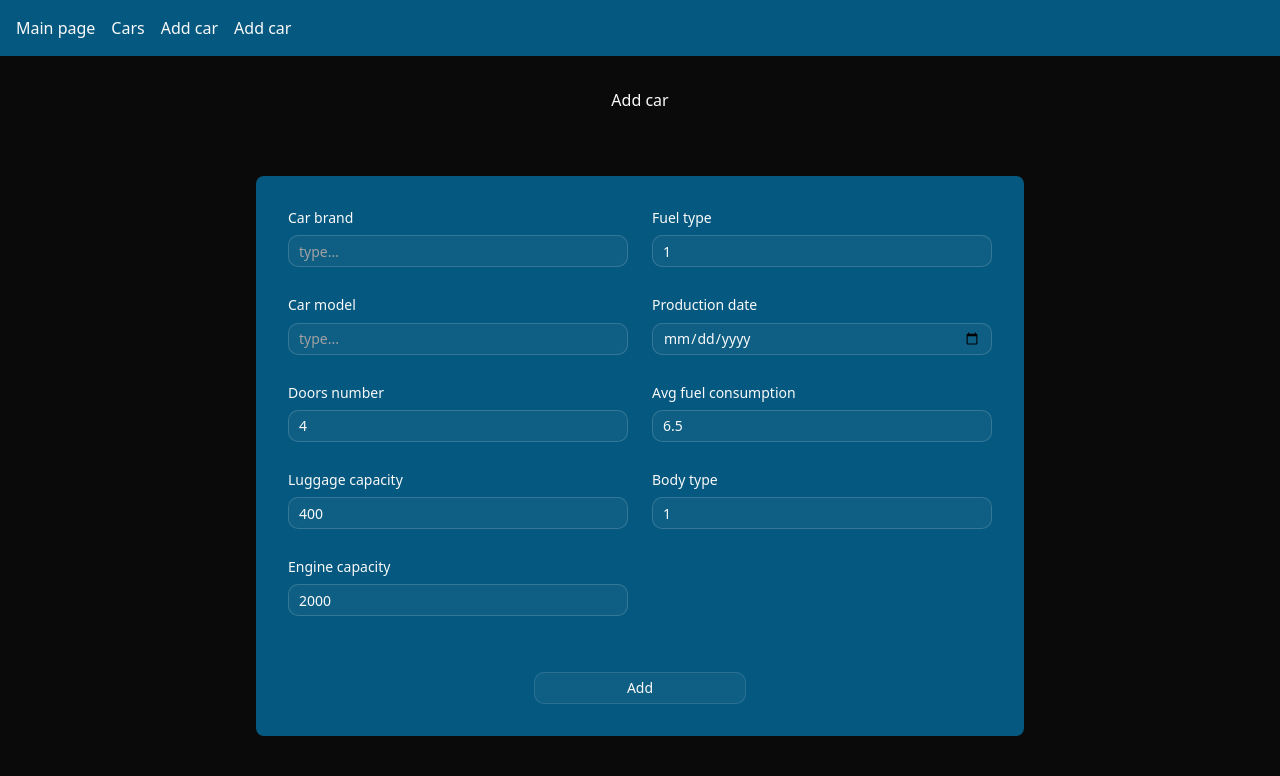
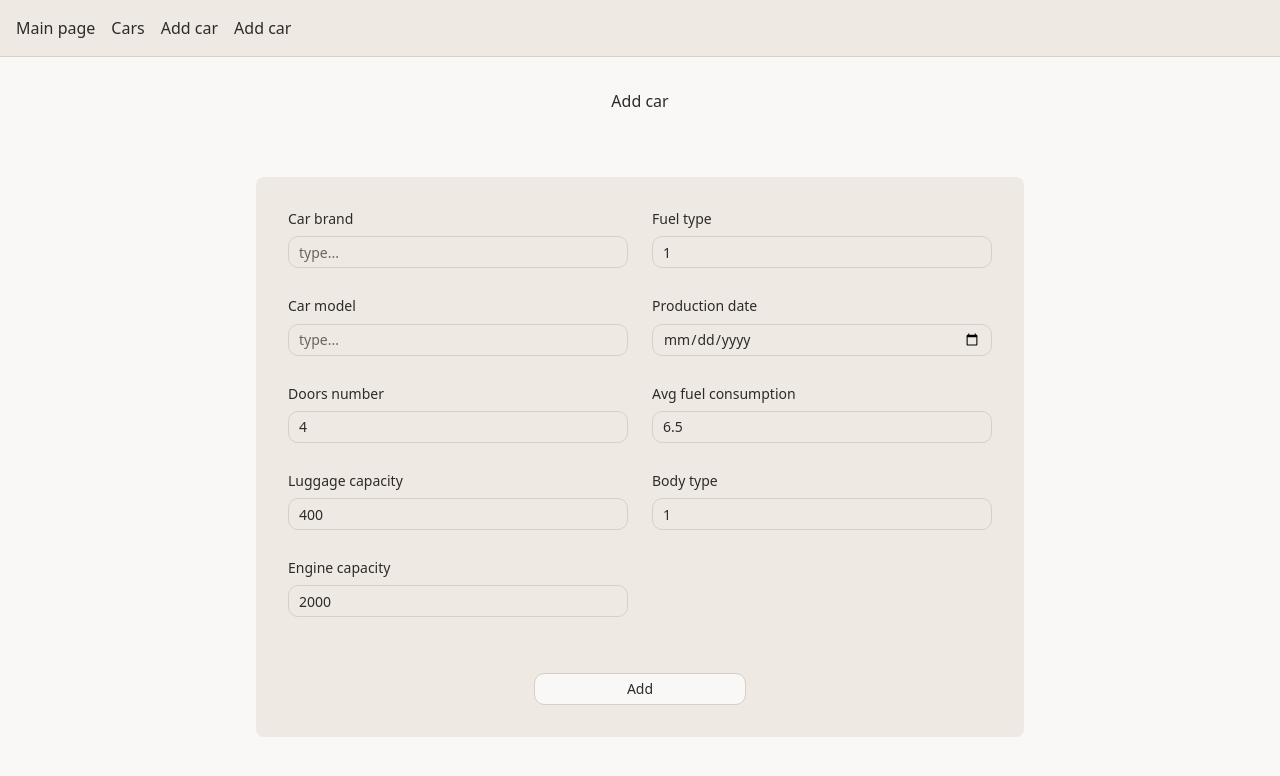
Before and after one commit to KrzysztofKantorski/Cars-Management, a React (Vite) app in the folder Cars_Client_App/: page /cars/new in a window 1280 px wide. Shown: the top 776 px of the page. Built offline with nearby package versions, Linux system fonts and the light colour scheme.

Commit message:
fix: Change color pallete

```diff
--- a/Cars_Client_App/index.html
+++ b/Cars_Client_App/index.html
@@ -1,7 +1,7 @@
 <!doctype html>
-<html lang="en" class="dark">
+<html lang="en">
   <head>
-    <meta charset="UTF-8" />
+    <meta charset="UTF-8" class="dark"/>
     <link rel="icon" type="image/svg+xml" href="/favicon.svg" />
     <meta name="viewport" content="width=device-width, initial-scale=1.0" />
     <title>cars-client-app</title>
--- a/Cars_Client_App/src/components/CarForm.tsx
+++ b/Cars_Client_App/src/components/CarForm.tsx
@@ -59,7 +59,7 @@ function CarForm({ onSubmit, initialData, submitText}: CarFormProps){
     return(
         <>
         <div className="flex items-start justify-center w-full mt-[4rem]">
-            <form onSubmit={handleSubmit} className="flex flex-col w-full max-w-3xl space-y-6 bg-sky-500/50 p-[2rem] rounded-md">
+            <form onSubmit={handleSubmit} className="flex flex-col w-full max-w-3xl space-y-6 bg-card p-[2rem] rounded-md">
 
 
                 <div className="grid grid-cols-1 md:grid-cols-2 gap-6 ">
--- a/Cars_Client_App/src/components/Card.tsx
+++ b/Cars_Client_App/src/components/Card.tsx
@@ -34,13 +34,13 @@ function Card({ car, onRemove }: CardProps){
   }
   return (
     <>
-   <UiCard className="max-w-[250px]">
+   <UiCard className="max-w-[250px] bg-card">
       <CardHeader>
         <CardTitle>{car.brand}</CardTitle>
         <CardDescription>{car.model}</CardDescription>
       </CardHeader>
 
-      <CardFooter className="flex justify-start align-center gap-4 border-t pt-4 bg-sky-500/50 flex-wrap">
+      <CardFooter className="flex justify-start align-center gap-4 border-t pt-4 bg-card flex-wrap">
         <Button variant="outline" size="sm" onClick={() => goToPage(`/cars/${car.id}`)}>
           Details
         </Button>
--- a/Cars_Client_App/src/components/Menu.tsx
+++ b/Cars_Client_App/src/components/Menu.tsx
@@ -12,7 +12,7 @@ function Menu() {
 
   return (
     <>
-    <div className="w-full bg-sky-500/50 mb-[2rem] p-[1rem]">
+    <div className="w-full mb-[2rem] p-[1rem] bg-card border-b text-card-foreground">
 
 
         <NavigationMenu>
--- /dev/null
+++ b/Cars_Client_App/src/components/SearchBar.tsx
@@ -0,0 +1,36 @@
+import { Input } from "./ui/input";
+import { Field, FieldDescription, FieldGroup, FieldLabel } from "./ui/field";
+import { Checkbox } from "./ui/checkbox";
+
+function SearchBar(){
+
+
+    return(
+        <>
+        <div className="w-full flex items-center  justify-center gap-[1rem] p-[2rem]">
+            <FieldGroup className="max-w-md flex items-center flex-row">
+                <Field >
+                    <Input
+                        className="bg-accent"
+                        id="user-search"
+                        type="text"
+                        placeholder="Search cars..."
+                    />
+                </Field>
+                <Field orientation="horizontal">
+                    <Checkbox id="terms-checkbox-basic" name="terms-checkbox-basic" />
+                    <FieldLabel htmlFor="terms-checkbox-basic">
+                        Show favorites only
+                    </FieldLabel>
+                </Field>
+            </FieldGroup>
+        </div>
+
+
+
+
+        </>
+    )
+}
+
+export default SearchBar;
--- /dev/null
+++ b/Cars_Client_App/src/components/ui/checkbox.tsx
@@ -0,0 +1,26 @@
+import { Checkbox as CheckboxPrimitive } from "@base-ui/react/checkbox"
+import { cn } from "cn"
+import { CheckIcon } from "lucide-react"
+
+function Checkbox({ className, ...props }: CheckboxPrimitive.Root.Props) {
+  return (
+    <CheckboxPrimitive.Root
+      data-slot="checkbox"
+      className={cn(
+        "peer relative flex size-4 shrink-0 items-center justify-center rounded-[4px] border border-input transition-colors outline-none group-has-disabled/field:opacity-50 group-has-[:focus-visible]/field-label:ring-0 group-has-[:focus-visible]/field-label:not-data-checked:border-input after:absolute after:-inset-x-3 after:-inset-y-2 focus-visible:border-ring focus-visible:ring-3 focus-visible:ring-ring/50 disabled:cursor-not-allowed disabled:opacity-50 aria-invalid:border-destructive aria-invalid:ring-3 aria-invalid:ring-destructive/20 aria-invalid:aria-checked:border-primary dark:bg-input/30 dark:aria-invalid:border-destructive/50 dark:aria-invalid:ring-destructive/40 data-checked:border-primary data-checked:bg-primary data-checked:text-primary-foreground group-has-[:focus-visible]/field-label:data-checked:border-primary dark:data-checked:bg-primary",
+        className
+      )}
+      {...props}
+    >
+      <CheckboxPrimitive.Indicator
+        data-slot="checkbox-indicator"
+        className="grid place-content-center text-current transition-none [&>svg]:size-3.5"
+      >
+        <CheckIcon
+        />
+      </CheckboxPrimitive.Indicator>
+    </CheckboxPrimitive.Root>
+  )
+}
+
+export { Checkbox }
--- a/Cars_Client_App/src/index.css
+++ /dev/null
@@ -1,93 +0,0 @@
-@import "tailwindcss";
-
-
-:root {
-  --text: #6b6375;
-  --text-h: #08060d;
-  --bg: #fff;
-  --border: #e5e4e7;
-  --code-bg: #f4f3ec;
-  --accent: #aa3bff;
-  --accent-bg: rgba(170, 59, 255, 0.1);
-  --accent-border: rgba(170, 59, 255, 0.5);
-  --social-bg: rgba(244, 243, 236, 0.5);
-  --shadow:
-    rgba(0, 0, 0, 0.1) 0 10px 15px -3px, rgba(0, 0, 0, 0.05) 0 4px 6px -2px;
-
-  --sans: system-ui, 'Segoe UI', Roboto, sans-serif;
-  --heading: system-ui, 'Segoe UI', Roboto, sans-serif;
-  --mono: ui-monospace, Consolas, monospace;
-
-  font: 18px/145% var(--sans);
-  letter-spacing: 0.18px;
-  color-scheme: light dark;
-  color: var(--text);
-  background: var(--bg);
-  font-synthesis: none;
-  text-rendering: optimizeLegibility;
-  -webkit-font-smoothing: antialiased;
-  -moz-osx-font-smoothing: grayscale;
-
-  @media (max-width: 1024px) {
-    font-size: 16px;
-  }
-}
-
-@media (prefers-color-scheme: dark) {
-  :root {
-    --text: #ffffff;
-    --text-h: #f3f4f6;
-    --bg: #16171d;
-    --border: #2e303a;
-    --code-bg: #1f2028;
-    --accent: #c084fc;
-    --accent-bg: rgba(192, 132, 252, 0.15);
-    --accent-border: rgba(192, 132, 252, 0.5);
-    --social-bg: rgba(47, 48, 58, 0.5);
-    --shadow:
-      rgba(0, 0, 0, 0.4) 0 10px 15px -3px, rgba(0, 0, 0, 0.25) 0 4px 6px -2px;
-  }
-
-  #social .button-icon {
-    filter: invert(1) brightness(2);
-  }
-}
-
-
-body {
-  margin: 0;
-}
-
-h1,
-h2 {
-  font-family: var(--heading);
-  font-weight: 500;
-  color: var(--text-h);
-}
-
-h1 {
-  font-size: 56px;
-  letter-spacing: -1.68px;
-  margin: 32px 0;
-  @media (max-width: 1024px) {
-    font-size: 36px;
-    margin: 20px 0;
-  }
-}
-h2 {
-  font-size: 24px;
-  line-height: 118%;
-  letter-spacing: -0.24px;
-  margin: 0 0 8px;
-  @media (max-width: 1024px) {
-    font-size: 20px;
-  }
-}
-p {
-  margin: 0;
-}
-
-a{
-  text-decoration: none;
-  color: #fff
-}
--- a/Cars_Client_App/src/layouts/RootLayout.tsx
+++ b/Cars_Client_App/src/layouts/RootLayout.tsx
@@ -5,7 +5,7 @@ function RootLayout() {
   return (
     <>
     <Menu/>
-    <main>
+    <main className="bg-background text-foreground">
         <Outlet />
     </main>
     </>
--- a/Cars_Client_App/src/pages/CarsPage.tsx
+++ b/Cars_Client_App/src/pages/CarsPage.tsx
@@ -6,6 +6,8 @@ import Loading from "../components/Loading";
 import ApiError from "../components/ApiError";
 import axios from "axios";
 import {useCarUiStore} from "../store/useCarUiStore";
+import { Search } from "lucide-react";
+import SearchBar from "../components/SearchBar";
 
 
 
@@ -170,7 +172,9 @@ function CarsPage() {
 
     return (
         <>
-        <label>
+         {/* whenClicked is a property not an event, per se.
+
+            <label>
             <input type="text"
                 placeholder="Search cars..."
                 value={searchTerm}
@@ -184,7 +188,12 @@ function CarsPage() {
         </label>
 
 
+         */}
+
+
             <div className="flex flex-wrap items-center justify-center gap-[2rem] w-[70%] ml-[15%] mt-[5rem] pb-[5rem]">
+                <SearchBar>
+                </SearchBar>
                 {visibleCars.map((car)=> (
                     <Card
                         key={car.id}
--- a/Cars_Client_App/src/styles/global.css
+++ b/Cars_Client_App/src/styles/global.css
@@ -1,9 +1,75 @@
 @import "tailwindcss";
 @import "tw-animate-css";
 
-@custom-variant dark (&:is(.dark *));
+/* Wskazanie Tailwindowi, że klasa .dark ma wymuszać wariant dark */
+@variant dark (&:is(.dark *));
 
-@theme inline {
+/* Wartości domyślne (LIGHT MODE) */
+:root {
+  --radius: 0.625rem;
+
+  --background: #F9F8F6;
+  --foreground: #2D2B28;
+
+  --card: #EFE9E3;
+  --card-foreground: #2D2B28;
+
+  --popover: #EFE9E3;
+  --popover-foreground: #2D2B28;
+
+  --primary: #C9B59C;
+  --primary-foreground: #1E1E1E;
+
+  --secondary: #D9CFC7;
+  --secondary-foreground: #2D2B28;
+
+  --muted: #EFE9E3;
+  --muted-foreground: #6B655F;
+
+  --accent: #D9CFC7;
+  --accent-foreground: #1E1E1E;
+
+  --destructive: oklch(0.577 0.245 27.325);
+  --destructive-foreground: #F9F8F6;
+
+  --border: #D9CFC7;
+  --input: #D9CFC7;
+  --ring: #C9B59C;
+}
+
+/* Wartości po dodaniu klasy .dark (DARK MODE) */
+.dark {
+  --background: #1E1E1E;
+  --foreground: #F9F8F6;
+
+  --card: #2D2B28;
+  --card-foreground: #F9F8F6;
+
+  --popover: #2D2B28;
+  --popover-foreground: #F9F8F6;
+
+  --primary: #C9B59C;
+  --primary-foreground: #1E1E1E;
+
+  --secondary: #3D3935;
+  --secondary-foreground: #F9F8F6;
+
+  --muted: #3D3935;
+  --muted-foreground: #D9CFC7;
+
+  --accent: #3D3935;
+  --accent-foreground: #F9F8F6;
+
+  --destructive: oklch(0.704 0.191 22.216);
+  --destructive-foreground: #F9F8F6;
+
+  --border: #3D3935;
+  --input: #3D3935;
+  --ring: #C9B59C;
+}
+
+/* Mapowanie zmiennych CSS do motywu Tailwinda */
+@theme {
   --color-background: var(--background);
   --color-foreground: var(--foreground);
   --color-card: var(--card);
@@ -28,55 +94,14 @@
   --radius-lg: var(--radius);
 }
 
-:root {
-  --radius: 0.625rem;
-  --background: oklch(1 0 0);
-  --foreground: oklch(0.145 0 0);
-  --card: oklch(1 0 0);
-  --card-foreground: oklch(0.145 0 0);
-  --popover: oklch(1 0 0);
-  --popover-foreground: oklch(0.145 0 0);
-  --primary: oklch(0.205 0 0);
-  --primary-foreground: oklch(0.985 0 0);
-  --secondary: oklch(0.97 0 0);
-  --secondary-foreground: oklch(0.205 0 0);
-  --muted: oklch(0.97 0 0);
-  --muted-foreground: oklch(0.556 0 0);
-  --accent: oklch(0.97 0 0);
-  --accent-foreground: oklch(0.205 0 0);
-  --destructive: oklch(0.577 0.245 27.325);
-  --border: oklch(0.922 0 0);
-  --input: oklch(0.922 0 0);
-  --ring: oklch(0.708 0 0);
-}
-
-.dark {
-  --background: oklch(0.145 0 0);
-  --foreground: oklch(0.985 0 0);
-  --card: oklch(0.205 0 0);
-  --card-foreground: oklch(0.985 0 0);
-  --popover: oklch(0.205 0 0);
-  --popover-foreground: oklch(0.985 0 0);
-  --primary: oklch(0.922 0 0);
-  --primary-foreground: oklch(0.205 0 0);
-  --secondary: oklch(0.269 0 0);
-  --secondary-foreground: oklch(0.985 0 0);
-  --muted: oklch(0.269 0 0);
-  --muted-foreground: oklch(0.708 0 0);
-  --accent: oklch(0.269 0 0);
-  --accent-foreground: oklch(0.985 0 0);
-  --destructive: oklch(0.704 0.191 22.216);
-  --border: oklch(1 0 0 / 10%);
-  --input: oklch(1 0 0 / 15%);
-  --ring: oklch(0.556 0 0);
-}
-
 @layer base {
   * {
     @apply border-border outline-ring/50;
   }
-  body {
+  html, body {
     @apply bg-background text-foreground;
+    min-height: 100vh;
+    width: 100%;
     margin: 0;
     font-family: system-ui, -apple-system, sans-serif;
   }
```
